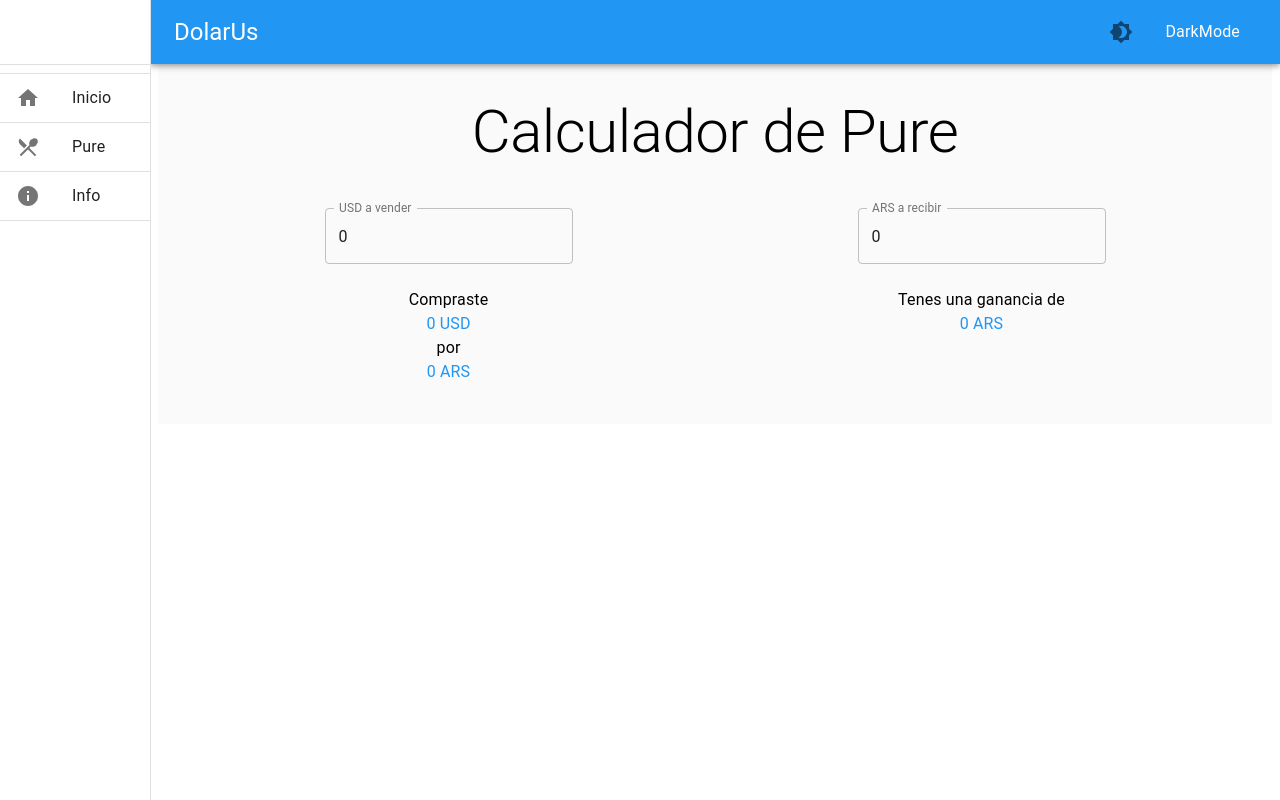
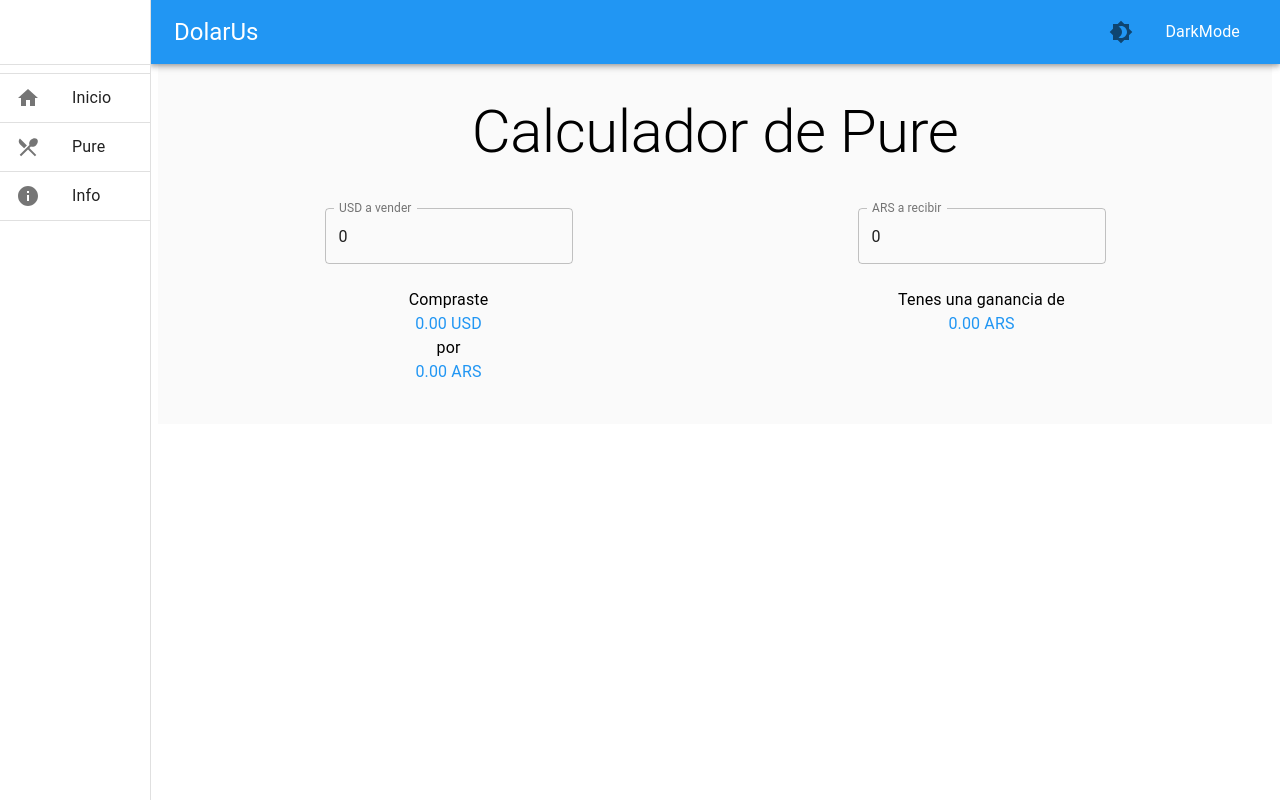
Before and after one commit to RojasDiegoArmando/dolarus, a React (Create React App) app: page /#/pure in a window 1280 px wide. Built offline with nearby package versions, Linux system fonts and the light colour scheme; no server answers.

Commit message:
todos los decimales arreglados

```diff
--- a/src/components/ValoresPure.js
+++ b/src/components/ValoresPure.js
@@ -2,29 +2,33 @@ import React from "react"
 import Typography from "@material-ui/core/Typography"
 
 const CompraPure = ({ cantDolar, cantPeso, dolarBlue, dolarOficial }) => {
-  let dolarSolidario = parseInt(dolarOficial) * 1.65
+  dolarOficial = dolarOficial ? dolarOficial.replace(/,/g, ".") : dolarOficial
+  let dolarSolidario = parseFloat(dolarOficial) * 1.65
+  cantDolar = cantDolar ? cantDolar.replace(/,/g, ".") : cantDolar
+  let comproUsd = parseFloat(cantDolar).toFixed(2)
+  let comproArs = (dolarSolidario * cantDolar).toFixed(2)
   return (
     <div>
       <Typography variant="body1" color="inherit">
         Compraste
       </Typography>
       <Typography variant="body1" color="primary">
-        {cantDolar ? cantDolar : 0} USD
+        {comproUsd} USD
       </Typography>
       <Typography variant="body1" color="inherit">
         por
       </Typography>
       <Typography variant="body1" color="primary">
-        {dolarSolidario * cantDolar} ARS
+        {comproArs} ARS
       </Typography>
     </div>
   )
 }
 
 const VentaPure = ({ cantDolar, cantPeso, dolarOficial }) => {
-  let dolarSolidario = parseInt(dolarOficial) * 1.65
-  let diferencia = cantPeso - dolarSolidario * cantDolar
-
+  dolarOficial = dolarOficial ? dolarOficial.replace(/,/g, ".") : dolarOficial
+  let dolarSolidario = parseFloat(dolarOficial) * 1.65
+  let diferencia = (cantPeso - dolarSolidario * cantDolar).toFixed(2)
   return (
     <div>
       <Typography variant="body1" color="initial">
--- a/src/components/Value.js
+++ b/src/components/Value.js
@@ -4,9 +4,9 @@ import { Typography } from "@material-ui/core"
 const ValorBlue = ({ valor, nombre }) => {
   let compra = valor.compra
   let venta = valor.venta
-  compra = (compra ? compra.replace(/,/g,'.') : compra)
-  venta = (venta ? venta.replace(/,/g, '.') : venta)
-  const intermedio = (parseFloat(compra) + parseFloat(venta)) / 2
+  compra = compra ? compra.replace(/,/g, ".") : compra
+  venta = venta ? venta.replace(/,/g, ".") : venta
+  const intermedio = ((parseFloat(compra) + parseFloat(venta)) / 2).toFixed(2)
   return (
     <div>
       <Typography variant="h3" color="inherit" align="center">
@@ -14,7 +14,7 @@ const ValorBlue = ({ valor, nombre }) => {
       </Typography>
       <Typography variant="body1" color="textSecondary" align="center">
         Compra: {compra} <br />
-        Intermedio: {intermedio.toFixed(2)} <br />
+        Intermedio: {intermedio} <br />
         Venta: {venta}
       </Typography>
     </div>
@@ -23,12 +23,13 @@ const ValorBlue = ({ valor, nombre }) => {
 
 const ValorOficial = ({ valor, nombre }) => {
   let compra = valor.compra
-  compra = (compra ? compra.replace(/,/g, '.') : compra)
+  compra = compra ? compra.replace(/,/g, ".") : compra
   let venta = valor.venta
-  venta = (venta ? venta.replace(/,/g, ".") : venta)
+  venta = venta ? venta.replace(/,/g, ".") : venta
   let solidario = venta
-  solidario = (solidario ? solidario.replace(/,/g, '.') : solidario) * 1.65
-  console.log(solidario)
+  solidario = (
+    (solidario ? solidario.replace(/,/g, ".") : solidario) * 1.65
+  ).toFixed(2)
   return (
     <div>
       <Typography variant="h3" color="inherit" align="center">
@@ -37,7 +38,7 @@ const ValorOficial = ({ valor, nombre }) => {
       <Typography variant="body1" color="textSecondary" align="center">
         Compra: {compra} <br />
         Venta: {venta} <br />
-        Solidario: {solidario.toFixed(2)} (65% impuestos)
+        Solidario: {solidario} (65% impuestos)
       </Typography>
     </div>
   )
```
